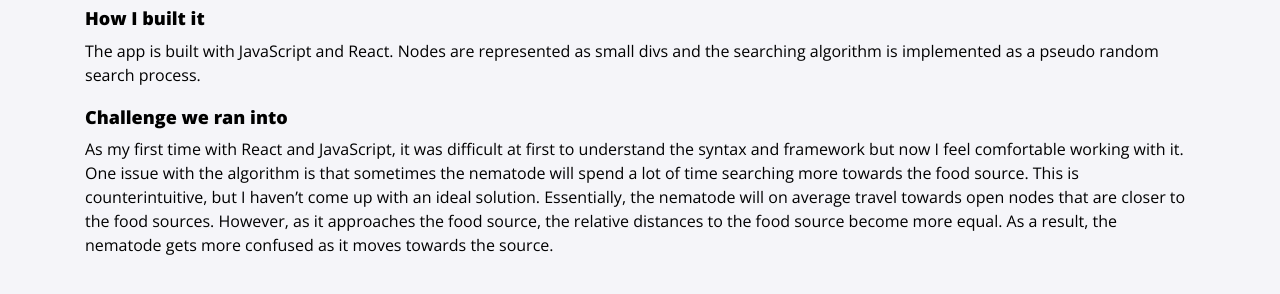
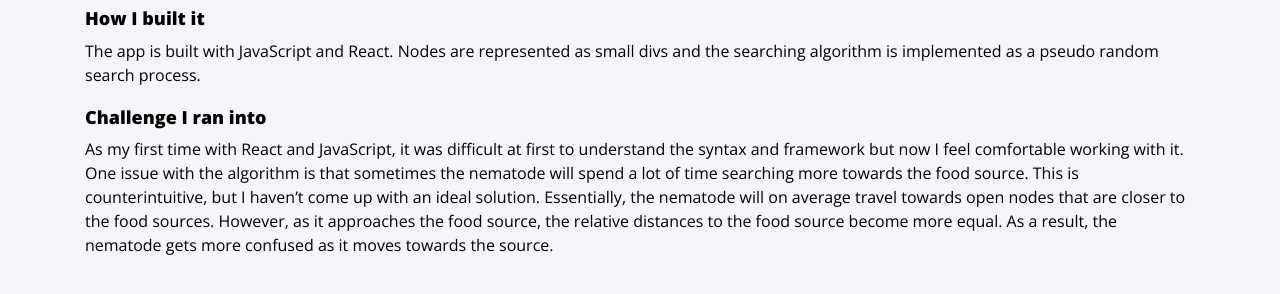
Before and after one commit to erocwang/erocwang.github.io, a Jekyll site: the page built from projects/nematode.md, in a window 1280 px wide. Shown: the part 383-677 px from the top of the page. Built offline with Jekyll 4.4.1, drawn with Linux system fonts in a browser that asks for light colours; nearby versions of some CDN libraries.

```diff
--- a/projects/nematode.md
+++ b/projects/nematode.md
@@ -15,6 +15,6 @@ The app lets the user visualize a nematode's path and search for a food source.
 
 The app is built with JavaScript and React. Nodes are represented as small divs and the searching algorithm is implemented as a pseudo random search process.
 
-## Challenge we ran into
+## Challenge I ran into
 
 As my first time with React and JavaScript, it was difficult at first to understand the syntax and framework but now I feel comfortable working with it. One issue with the algorithm is that sometimes the nematode will spend a lot of time searching more towards the food source. This is counterintuitive, but I haven't come up with an ideal solution. Essentially, the nematode will on average travel towards open nodes that are closer to the food sources. However, as it approaches the food source, the relative distances to the food source become more equal. As a result, the nematode gets more confused as it moves towards the source.
```
